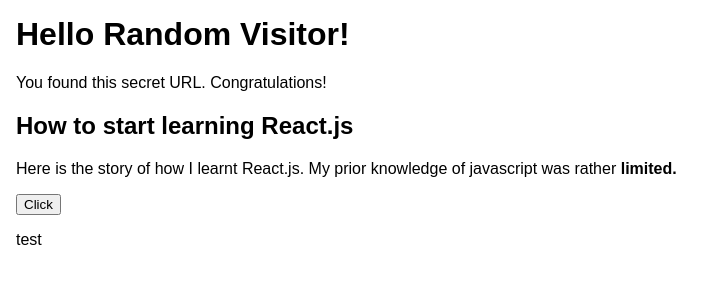
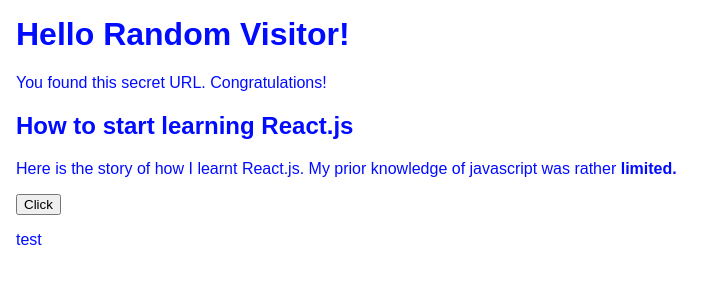
Before and after one commit to musicmanta/react-test, a React (Create React App) app: page / in a window 1280 px wide. Shown: the top 300 px of the page, without its empty margins (0-723 px from the left). Built offline with nearby package versions, Linux system fonts and the light colour scheme.

Commit message:
1 file modified

```diff
--- a/style.css
+++ b/style.css
@@ -1,5 +1,5 @@
 body {
   font-family: sans-serif;
-  color: #000;
+  color: #000bff;
   margin: 1rem;
 }
```
